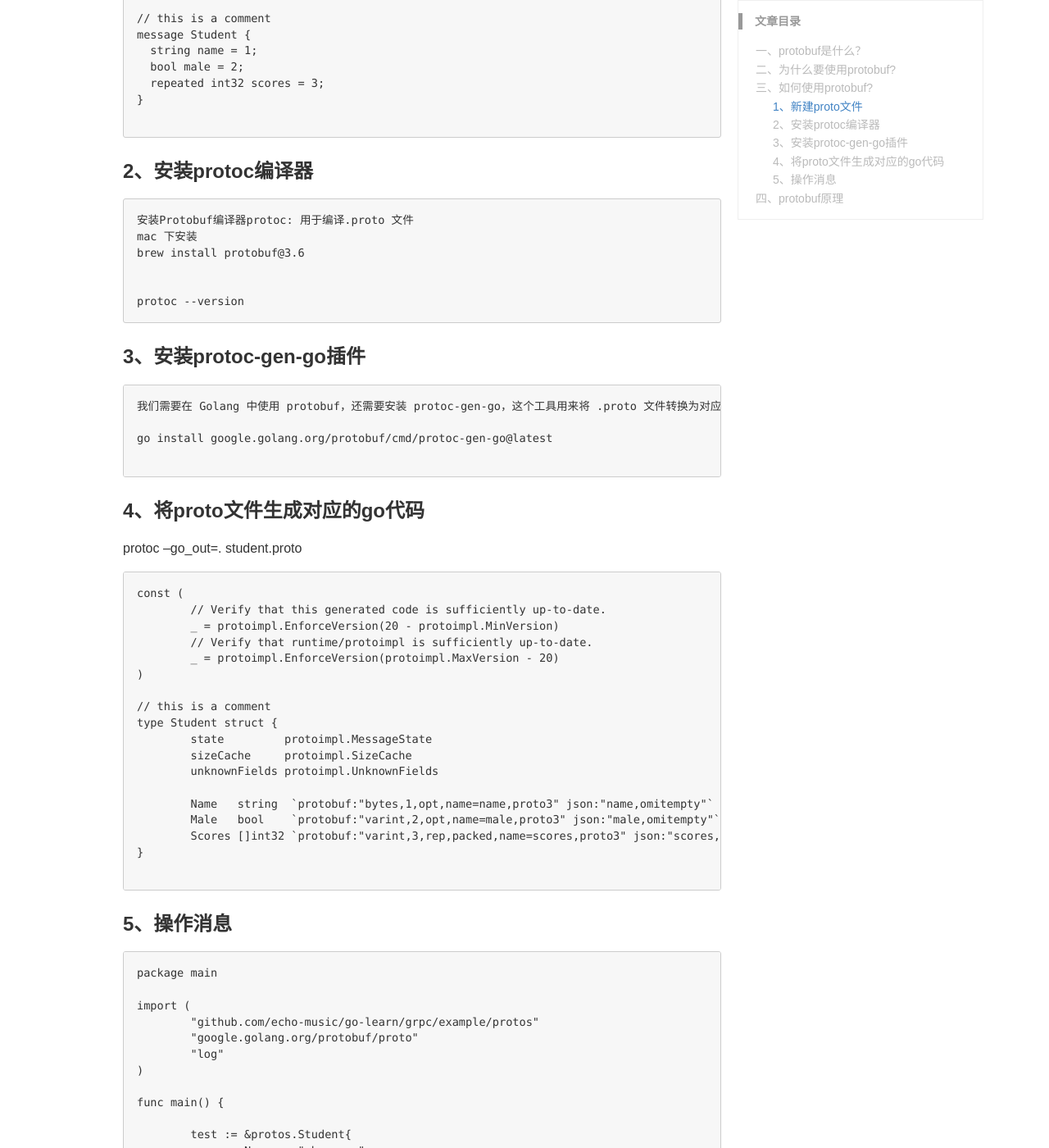
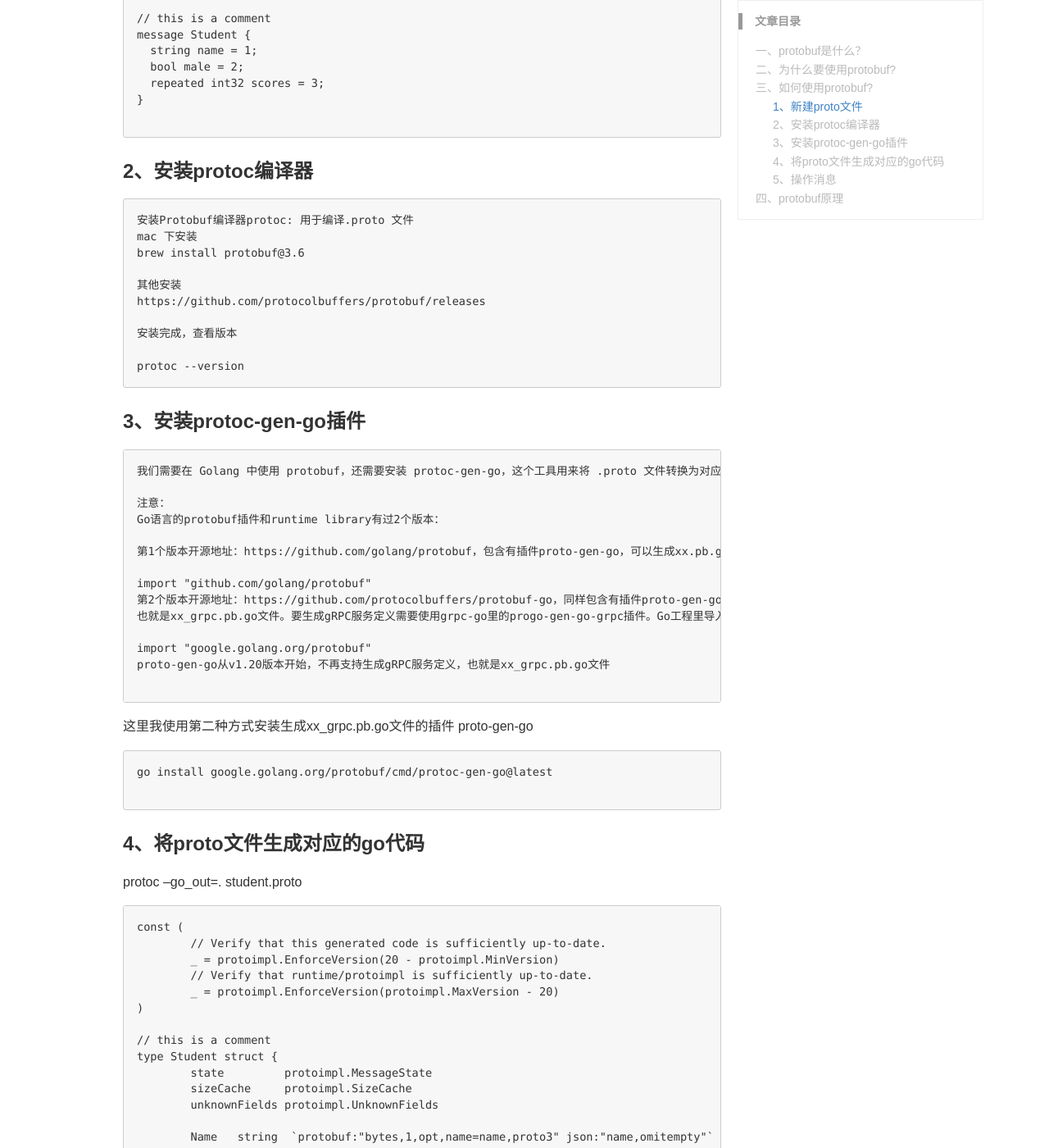
Before and after one commit to echo-music/echo-music.github.io, a Jekyll site: the page built from _posts/2023-04-01- protobuf入门教程.md, in a window 1280 px wide and 1400 px high, scrolled down 2183 px. Shown: the whole window at 82% size. Built offline with Jekyll 4.4.1, drawn with Linux system fonts in a browser that asks for light colours; comment, search, counter and statistics services are not loaded.

Commit message:
proto buf

````diff
--- a/_config.yml
+++ b/_config.yml
@@ -10,7 +10,7 @@ description: "亭哥的个人博客"
 keywords: echo_music, Fangting Liu, 刘方亭, php_fangting,  echo-music ,亭哥的个人博客
 encoding: "utf-8"
 side_bar_repo_limit: 5
-repository: echo-music/echo-music.github.io
+#repository: echo-music/echo-music.github.io
 
 # ---------------- #
 #      Author      #
--- a/_posts/2023-04-01- protobuf入门教程.md
+++ b/_posts/2023-04-01- protobuf入门教程.md
@@ -106,6 +106,10 @@ message Student {
 mac 下安装
 brew install protobuf@3.6
 
+其他安装
+https://github.com/protocolbuffers/protobuf/releases
+
+安装完成，查看版本
 
 protoc --version
 ```
@@ -114,6 +118,22 @@ protoc --version
 ```
 我们需要在 Golang 中使用 protobuf，还需要安装 protoc-gen-go，这个工具用来将 .proto 文件转换为对应的 Golang 代码。
 
+注意：
+Go语言的protobuf插件和runtime library有过2个版本：
+
+第1个版本开源地址：https://github.com/golang/protobuf，包含有插件proto-gen-go，可以生成xx.pb.go和xx_grpc.pb.go。Go工程里导入该版本的protobuf runtime的方式如下：
+
+import "github.com/golang/protobuf"
+第2个版本开源地址：https://github.com/protocolbuffers/protobuf-go，同样包含有插件proto-gen-go。不过该项目的proto-gen-go从v1.20版本开始，不再支持生成gRPC服务定义，
+也就是xx_grpc.pb.go文件。要生成gRPC服务定义需要使用grpc-go里的progo-gen-go-grpc插件。Go工程里导入该版本的protobuf runtime的方式如下：
+
+import "google.golang.org/protobuf"
+proto-gen-go从v1.20版本开始，不再支持生成gRPC服务定义，也就是xx_grpc.pb.go文件
+
+```
+
+这里我使用第二种方式安装生成xx_grpc.pb.go文件的插件 proto-gen-go
+```
 go install google.golang.org/protobuf/cmd/protoc-gen-go@latest
 
 ```
````
